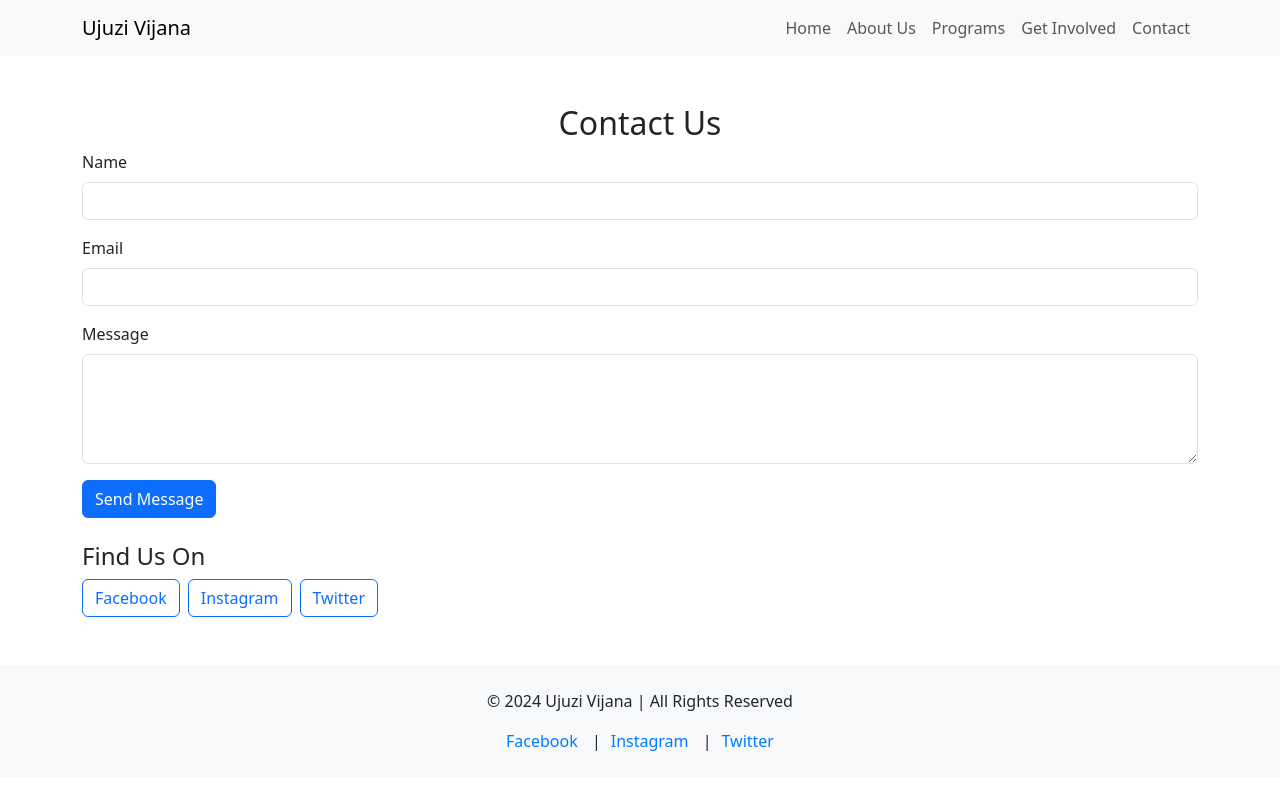
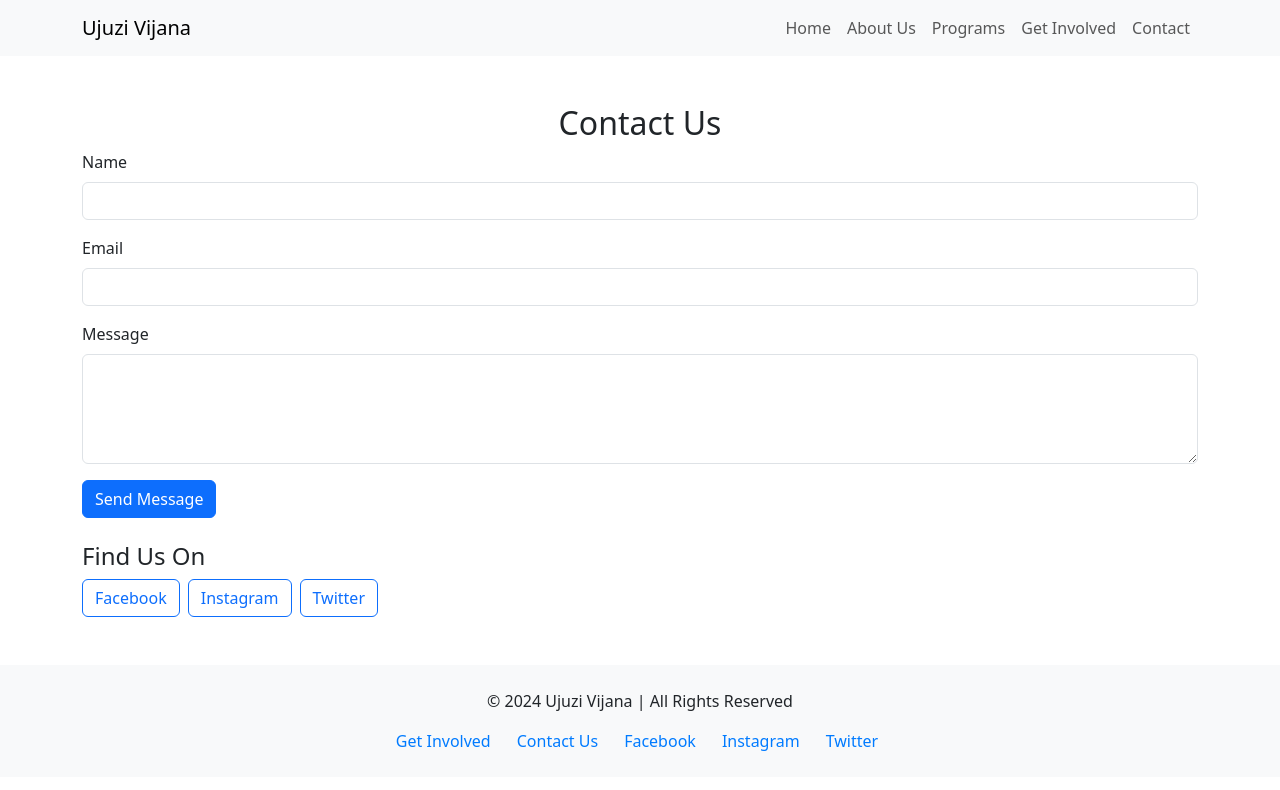
Before and after one commit to kipngenohaaron/Ujuzi-Vijana-, a React (Create React App) app: page /contact in a window 1280 px wide. Shown: the top 790 px of the page. Built offline with nearby package versions, Linux system fonts and the light colour scheme.

Commit message:
footer details added

```diff
--- a/src/components/Footer.js
+++ b/src/components/Footer.js
@@ -1,32 +1,16 @@
-// import React from "react";
-
-// function Footer() {
-//   return (
-//     <footer>
-//       <div className="footer-links">
-//         <a href="#contact">Contact Us</a>
-//         <a href="#privacy">Privacy Policy</a>
-//         <a href="#terms">Terms of Use</a>
-//       </div>
-//       <div className="social-media">
-//         <a href="https://facebook.com/ujuzivijana">Facebook</a>
-//         <a href="https://instagram.com/ujuzivijana">Instagram</a>
-//       </div>
-//     </footer>
-//   );
-// }
-
-// export default Footer;
 import React from 'react';
+import { Link } from 'react-router-dom';
 
 function Footer() {
   return (
     <footer className="bg-light text-center py-4">
       <p>© 2024 Ujuzi Vijana | All Rights Reserved</p>
       <div>
-        <a href="https://facebook.com" target="_blank" rel="noopener noreferrer">Facebook</a> |
-        <a href="https://instagram.com" target="_blank" rel="noopener noreferrer">Instagram</a> |
-        <a href="https://twitter.com" target="_blank" rel="noopener noreferrer">Twitter</a>
+        <Link to="/get-involved" className="me-3">Get Involved</Link>
+        <Link to="/contact" className="me-3">Contact Us</Link>
+        <a href="https://facebook.com" target="_blank" rel="noopener noreferrer" className="me-3">Facebook</a>
+        <a href="https://instagram.com" target="_blank" rel="noopener noreferrer" className="me-3">Instagram</a>
+        <a href="https://twitter.com" target="_blank" rel="noopener noreferrer" className="me-3">Twitter</a>
       </div>
     </footer>
   );
```
